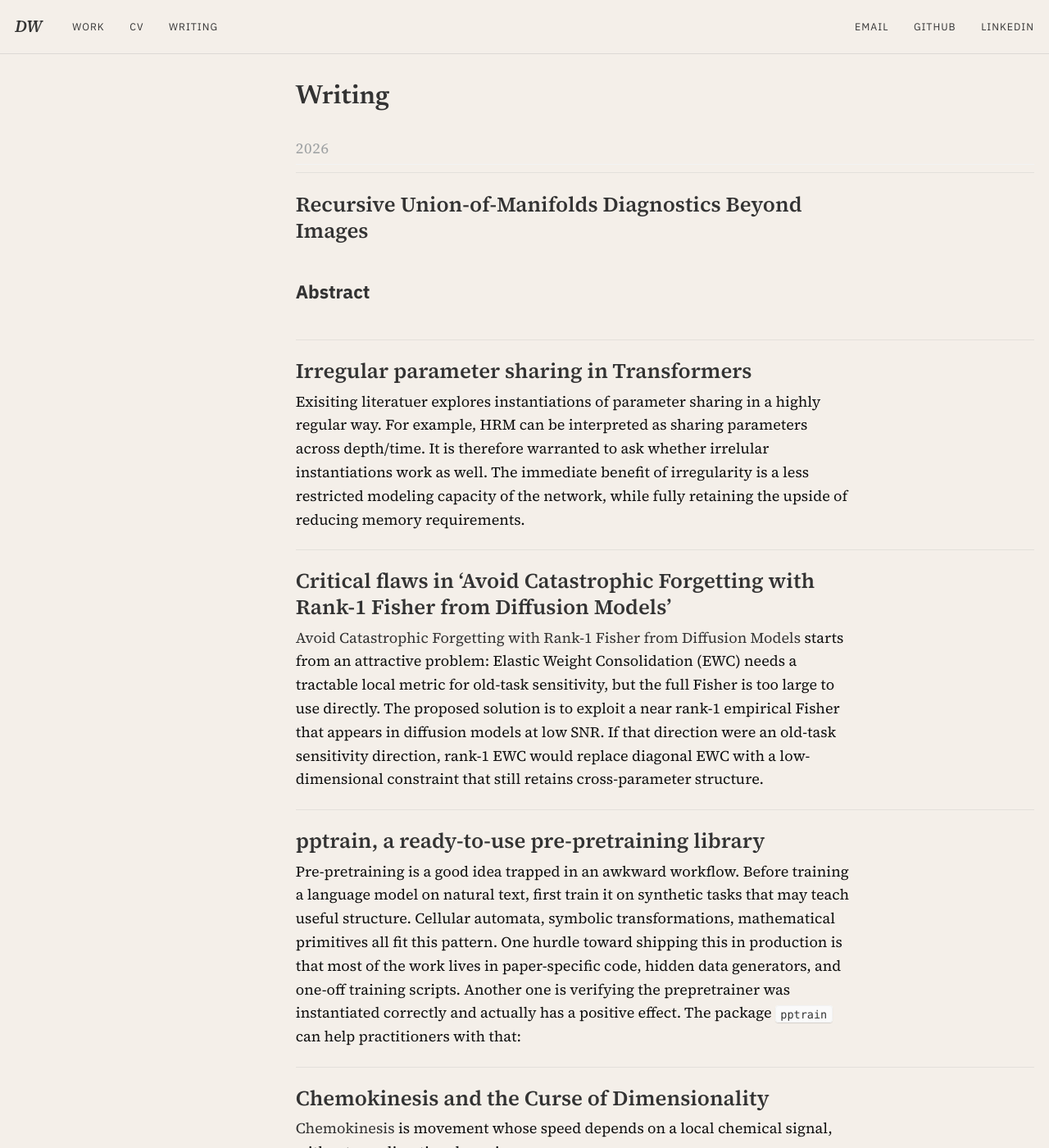
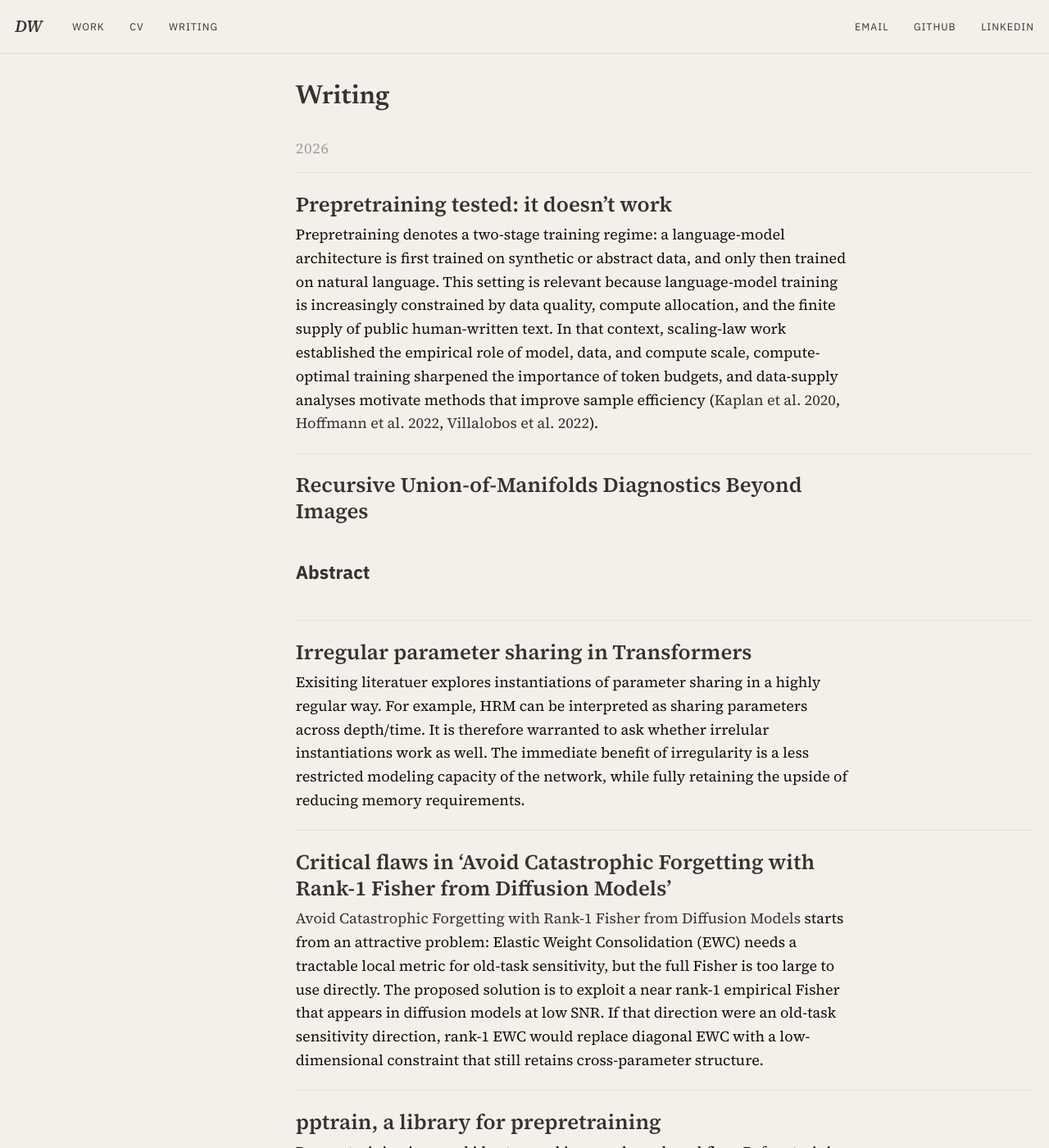
Before and after one commit to DavideWiest/davidewiest.github.io, a Jekyll site: the page built from _pages/year-archive.html, in a window 1280 px wide and 1400 px high. Shown: the whole window at 82% size. Built offline with Jekyll 4.4.1, drawn with Linux system fonts in a browser that asks for light colours; some of the changed lines change nothing that is shown.

Commit message:
new blog

````diff
--- a/_posts/2026-06-18-pptrain-ready-to-use-prepretraining.md
+++ b/_posts/2026-06-18-pptrain-ready-to-use-prepretraining.md
@@ -1,5 +1,5 @@
 ---
-title: "pptrain, a ready-to-use pre-pretraining library"
+title: "pptrain, a library for prepretraining"
 date: 2026-06-18
 permalink: /posts/2026/06/pptrain-ready-to-use-prepretraining/
 tags:
--- /dev/null
+++ b/_posts/2026-07-10-prepretraining-tested-it-doesnt-work.md
@@ -0,0 +1,159 @@
+---
+title: "Prepretraining tested: it doesn't work"
+date: 2026-07-10
+permalink: /posts/2026/07/prepretraining-tested-it-doesnt-work/
+tags:
+  - machine-learning
+  - language-models
+  - pretraining
+  - experiments
+---
+
+Prepretraining denotes a two-stage training regime: a language-model architecture is first trained on synthetic or abstract data, and only then trained on natural language. This setting is relevant because language-model training is increasingly constrained by data quality, compute allocation, and the finite supply of public human-written text. In that context, scaling-law work established the empirical role of model, data, and compute scale, compute-optimal training sharpened the importance of token budgets, and data-supply analyses motivate methods that improve sample efficiency ([Kaplan et al. 2020](https://arxiv.org/abs/2001.08361), [Hoffmann et al. 2022](https://arxiv.org/abs/2203.15556), [Villalobos et al. 2022](https://arxiv.org/abs/2211.04325)).
+
+The central empirical question is whether synthetic upstream training gives the later natural-text phase a better initialization. Recent work instantiates this question with NCA-generated sequences, artificial languages, procedural data, simpler synthetic tasks, LIME-style reasoning tasks, and synthetic summarization tasks ([Lee et al. 2026](https://arxiv.org/abs/2603.10055), [Ri and Tsuruoka 2022](https://aclanthology.org/2022.acl-long.504/), [Jiang et al. 2026](https://arxiv.org/abs/2601.21725), [Wu et al. 2022](https://arxiv.org/abs/2206.10139), [Wu et al. 2021](https://proceedings.mlr.press/v139/wu21c.html), [Krishna et al. 2021](https://aclanthology.org/2021.findings-emnlp.273/)). Across these variants, the transfer claim is stronger than cheap data generation: synthetic data must induce structure that remains useful after the transition to natural text.
+
+This evaluation tests that claim with [`pptrain`](https://github.com/Axym-Labs/pptrain), using the Pythia-410M architecture and tokenizer, a 12,288-token context length, three seeds, public Hugging Face text datasets, and six synthetic task families. To keep the comparison explicit, the baseline is random initialization followed by downstream text training, while the natural-text warmup is treated as a separate method, called NLP prepretraining, rather than as the baseline.
+
+Under this protocol, the results do not support a general synthetic-prepretraining benefit. Synthetic prepretraining improves over random initialization in only one of six task families, and that case is small: Simpler tasks improves final downstream eval loss by 0.16%. At the same time, NLP prepretraining outperforms every synthetic method, and the reasoning and algorithmic probes show no transfer gain.
+
+## Experimental setup
+
+The benchmark was executed with `pptrain replicate`; the completed run corresponds to:
+
+```bash
+pptrain replicate \
+  --profile paper_proxy_2048 \
+  --model-name-or-path EleutherAI/pythia-410m-deduped \
+  --context-length 12288 \
+  --output-dir internal/runs/paper_proxy_pythia410m_12k_20260703_1552 \
+  --resume
+```
+
+Although the profile is named `paper_proxy_2048`, the run analyzed here overrides the context length to 12,288 tokens. Because the model is initialized from the Pythia config and tokenizer rather than from the released Pythia weights, the Pythia suite supplies the architectural and tokenizer reference, while the training baseline remains random initialization ([Biderman et al. 2023](https://arxiv.org/abs/2304.01373)).
+
+Each task used three conditions per seed:
+
+1. Random-init baseline: train only on the downstream text slice.
+2. Synthetic transfer: train on a synthetic task, transfer the learned weights into the downstream model, then train on the downstream text slice.
+3. NLP prepretraining: spend the upstream budget on natural text from the same text family, then continue on the downstream text slice.
+
+The public text data were loaded through Hugging Face Datasets ([Lhoest et al. 2021](https://arxiv.org/abs/2109.02846)). General-text tasks used `HuggingFaceFW/fineweb-edu`, `sample-10BT`, which is part of FineWeb-Edu ([Penedo et al. 2024](https://arxiv.org/abs/2406.17557), [dataset card](https://huggingface.co/datasets/HuggingFaceFW/fineweb-edu)); the math task used `HuggingFaceTB/finemath`, `finemath-4plus` ([dataset card](https://huggingface.co/datasets/HuggingFaceTB/finemath)); and the summarization task used `vblagoje/cc_news` ([dataset card](https://huggingface.co/datasets/vblagoje/cc_news)). In all three cases, the datasets were streamed with separate skip offsets for warmup, train, and eval slices.
+
+The six synthetic task families were NCA, LIME, Simpler tasks, Procedural, Dyck, and Summarization. Since the protocol uses public datasets and a shared bounded setup, it is a proxy study rather than an exact reproduction of every original corpus, schedule, or training budget. The scope is therefore to test whether the same synthetic methods improve later NLP training under one shared, public, multi-seed protocol.
+
+<figure>
+  <img src="/images/pptrain-replication/claim_matrix.png" alt="Claim matrix for the pptrain proxy run" style="width:100%;">
+  <figcaption><strong>Figure 1.</strong> Claim matrix for the six task families. Green cells denote claims supported by the three-seed rule, red cells denote contradicted claims, and grey cells denote inconclusive or unevaluated claims. The matrix shows broad failure against both the random-init baseline and NLP prepretraining.</figcaption>
+</figure>
+
+## Results
+
+Taken together, Figure 1 and Table 1 summarize the final outcomes. NCA, LIME, Procedural, Dyck, and Summarization did not beat random initialization, while all six synthetic methods underperformed NLP prepretraining. The auxiliary probes agree with the loss results: reasoning accuracy for NCA and LIME was zero for both scratch and transferred models, and the algorithmic probes for Procedural and Dyck showed no gain.
+
+<figure>
+  <img src="/images/pptrain-replication/transfer_gap_vs_scratch.png" alt="Synthetic transfer gap versus random-init baseline" style="width:100%;">
+  <figcaption><strong>Figure 2.</strong> Mean downstream eval-loss improvement of synthetic transfer over the random-init baseline. Positive values indicate lower loss than scratch. Only Simpler tasks is positive, and the effect is small.</figcaption>
+</figure>
+
+<figure>
+  <img src="/images/pptrain-replication/compute_matched_nlp_prepretraining_gap.png" alt="Synthetic transfer gap versus NLP prepretraining" style="width:100%;">
+  <figcaption><strong>Figure 3.</strong> Mean downstream eval-loss improvement of synthetic transfer over NLP prepretraining. Positive values indicate that synthetic transfer beat the natural-text warmup. All six values are negative.</figcaption>
+</figure>
+
+<p><strong>Table 1.</strong> Main downstream losses and relative gaps. Lower loss and lower perplexity are better. Positive gap values mean synthetic transfer improved over the comparator.</p>
+
+| Task | Synthetic preset | Scratch loss | Synthetic loss | NLP loss | Synthetic vs scratch | Synthetic vs NLP | Scratch ppl | Synthetic ppl | NLP ppl |
+| --- | --- | ---: | ---: | ---: | ---: | ---: | ---: | ---: | ---: |
+| NCA | `paper_web_text` | 6.232 | 6.779 | 6.044 | -8.78% | -12.17% | 508.9 | 891.7 | 421.5 |
+| LIME | `paper_benchmark_100k` | 5.134 | 6.032 | 4.713 | -17.60% | -27.99% | 170.8 | 419.3 | 111.4 |
+| Simpler tasks | `paper_unary_core_100k` | 6.237 | 6.227 | 6.040 | +0.16% | -3.08% | 511.1 | 506.1 | 420.1 |
+| Procedural | `paper_set_len64` | 6.236 | 6.540 | 6.042 | -4.87% | -8.24% | 510.8 | 692.4 | 420.8 |
+| Dyck | `paper_k64` | 6.242 | 6.583 | 6.050 | -5.46% | -8.79% | 513.8 | 726.5 | 424.3 |
+| Summarization | `paper_ourtasks_subset_100k` | 5.828 | 6.623 | 5.559 | -13.66% | -19.14% | 339.6 | 766.1 | 259.7 |
+
+The loss curves show the same ordering over training rather than only at the final step. In most panels, NLP prepretraining ends with the lowest loss, the random-init baseline remains between NLP prepretraining and synthetic transfer, and synthetic transfer starts at higher loss and remains higher.
+
+<figure>
+  <img src="/images/pptrain-replication/loss_overlays.png" alt="Downstream loss overlays for scratch, synthetic transfer, and NLP prepretraining" style="width:100%;">
+  <figcaption><strong>Figure 4.</strong> Downstream eval-loss curves for random initialization, synthetic transfer, and NLP prepretraining. Solid lines are seed means and bands show one standard deviation. The ordering is visible across training, not only at the final step.</figcaption>
+</figure>
+
+<figure>
+  <img src="/images/pptrain-replication/effect_summary.png" alt="Effect summary heatmap" style="width:100%;">
+  <figcaption><strong>Figure 5.</strong> Summary heatmap of the main effect sizes. Each column is scaled separately for readability; comparisons across columns should use the printed values rather than the color intensity.</figcaption>
+</figure>
+
+NCA also failed at the upstream task itself: held-out synthetic next-patch token accuracy was essentially zero, averaging 0.0024% across seeds. Because the implementation had reference-parity checks against paper code fixtures, this result is informative about the training mechanism rather than just the generator implementation. In this run, a validated task generator did not produce a useful upstream learning problem for the model, so the failure cannot be reduced to a downstream evaluation artifact.
+
+## Diagnostics
+
+Although the representation diagnostics are descriptive rather than primary success criteria, they match the outcome metrics. Relative to scratch, synthetic transfer has lower CKA to the NLP-prepretrained model. Simpler tasks is the mildest case, combining high activation CKA to NLP prepretraining with the only positive scratch gap, whereas NCA shows the opposite pattern: low CKA, low effective rank, high divergence, and the worst direct upstream synthetic accuracy.
+
+<figure>
+  <img src="/images/pptrain-replication/activation_cka_to_baseline.png" alt="Activation CKA to NLP prepretraining" style="width:80%;">
+  <figcaption><strong>Figure 6.</strong> Midlayer activation CKA to the corresponding NLP-prepretrained model. Higher values indicate more similar hidden-state geometry on held-out downstream tokens. Simpler tasks is closest to the NLP method; NCA is farthest away.</figcaption>
+</figure>
+
+<figure>
+  <img src="/images/pptrain-replication/logit_divergence_to_baseline.png" alt="Logit divergence to NLP prepretraining" style="width:80%;">
+  <figcaption><strong>Figure 7.</strong> Reference KL divergence from synthetic transfer to the NLP-prepretrained model, shown in scaled units for readability. Lower values indicate closer predictive distributions.</figcaption>
+</figure>
+
+<figure>
+  <img src="/images/pptrain-replication/activation_effective_rank.png" alt="Activation effective rank" style="width:100%;">
+  <figcaption><strong>Figure 8.</strong> Effective rank of midpoint hidden states on held-out downstream tokens. Low rank indicates narrow internal activity; NCA is the lowest-rank transferred condition.</figcaption>
+</figure>
+
+## Interpretation
+
+The measured result is bounded but consistent. Under this setup, synthetic prepretraining worsens downstream NLP training in five of six task families. The two controls locate the failure: random initialization tests whether synthetic transfer helps at all, while NLP prepretraining tests whether the same upstream budget is better spent on natural text. Synthetic transfer fails the first comparison in five of six tasks and the second comparison in all six.
+
+A possible mechanism is stiffening plus covariate shift. If synthetic prepretraining moves the network into a less plastic state before the transition to natural text, and if the synthetic and downstream distributions are far apart, then the second stage becomes a difficult warm-start problem rather than a useful initialization. This interpretation is consistent with evidence that warm-starting a trained network can generalize worse than retraining from scratch, that deep networks can lose plasticity across task sequences, and that fine-tuning under distribution shift can underperform even when the pretrained representation is good ([Ash and Adams 2020](https://arxiv.org/abs/1910.08475), [Dohare et al. 2023](https://arxiv.org/abs/2306.13812), [Kumar et al. 2022](https://arxiv.org/abs/2202.10054)). In this run, five of the six synthetic tasks produced a worse starting point than random initialization.
+
+The NCA condition illustrates this failure mode because its intended mechanism is that rich non-linguistic dynamics provide useful structure before natural text. Here, however, the NCA-prepretrained model did not learn the held-out synthetic prediction task and then transferred poorly to natural text. For this condition, the upstream curriculum failed before the downstream transfer question became relevant.
+
+## Conclusion
+
+Under the tested Pythia-410M, 12k-context, public-dataset protocol, synthetic prepretraining does not provide a useful initialization for downstream NLP training: NLP prepretraining achieves lower final evaluation loss than every synthetic method, and random initialization achieves lower final evaluation loss than five of the six synthetic methods.
+
+The evaluation also identifies the necessary controls for future prepretraining claims. A synthetic upstream method should beat random initialization, beat a natural-text upstream budget, and show that the synthetic task was learned; without those checks, a synthetic curriculum can move the model into a less useful region of parameter space while still appearing plausible as a pretraining method.
+
+## Appendix
+
+<figure>
+  <img src="/images/pptrain-replication/convergence_step_delta.png" alt="Convergence step delta" style="width:100%;">
+  <figcaption><strong>Figure A1.</strong> Steps by which synthetic transfer reaches the random-init baseline's final loss. Positive values indicate faster convergence. The profile did not produce a meaningful convergence advantage.</figcaption>
+</figure>
+
+<figure>
+  <img src="/images/pptrain-replication/pairwise_logit_divergence.png" alt="Pairwise logit divergence matrix" style="width:85%;">
+  <figcaption><strong>Figure A2.</strong> Pairwise Jensen-Shannon divergence between predictive distributions on a shared diagnostic text bundle. Lower values indicate more similar model predictions.</figcaption>
+</figure>
+
+<figure>
+  <img src="/images/pptrain-replication/pairwise_activation_cka.png" alt="Pairwise activation CKA matrix" style="width:85%;">
+  <figcaption><strong>Figure A3.</strong> Pairwise midpoint activation CKA on a shared diagnostic text bundle. Higher values indicate more similar internal representation structure.</figcaption>
+</figure>
+
+## References
+
+1. Jordan T. Ash and Ryan P. Adams. [On Warm-Starting Neural Network Training](https://arxiv.org/abs/1910.08475). NeurIPS 2020.
+2. Stella Biderman et al. [Pythia: A Suite for Analyzing Large Language Models Across Training and Scaling](https://arxiv.org/abs/2304.01373). ICML 2023.
+3. Shibhansh Dohare et al. [Maintaining Plasticity in Deep Continual Learning](https://arxiv.org/abs/2306.13812). 2023.
+4. Jordan Hoffmann et al. [Training Compute-Optimal Large Language Models](https://arxiv.org/abs/2203.15556). NeurIPS 2022.
+5. Liangze Jiang et al. [Procedural Pretraining: Warming Up Language Models with Abstract Data](https://arxiv.org/abs/2601.21725). ICML 2026.
+6. Jared Kaplan et al. [Scaling Laws for Neural Language Models](https://arxiv.org/abs/2001.08361). 2020.
+7. Kalpesh Krishna et al. [Does Pretraining for Summarization Require Knowledge Transfer?](https://aclanthology.org/2021.findings-emnlp.273/). Findings of EMNLP 2021.
+8. Ananya Kumar et al. [Fine-Tuning can Distort Pretrained Features and Underperform Out-of-Distribution](https://arxiv.org/abs/2202.10054). ICLR 2022.
+9. Dan Lee et al. [Training Language Models via Neural Cellular Automata](https://arxiv.org/abs/2603.10055). 2026.
+10. Quentin Lhoest et al. [Datasets: A Community Library for Natural Language Processing](https://arxiv.org/abs/2109.02846). EMNLP Demo 2021.
+11. Alexander Mordvintsev et al. [Growing Neural Cellular Automata](https://distill.pub/2020/growing-ca). Distill 2020.
+12. Guilherme Penedo et al. [The FineWeb Datasets: Decanting the Web for the Finest Text Data at Scale](https://arxiv.org/abs/2406.17557). 2024.
+13. Ryokan Ri and Yoshimasa Tsuruoka. [Pretraining with Artificial Language: Studying Transferable Knowledge in Language Models](https://aclanthology.org/2022.acl-long.504/). ACL 2022.
+14. Pablo Villalobos et al. [Will we run out of data? Limits of LLM scaling based on human-generated data](https://arxiv.org/abs/2211.04325). 2022.
+15. Yuhuai Wu et al. [LIME: Learning Inductive Bias for Primitives of Mathematical Reasoning](https://proceedings.mlr.press/v139/wu21c.html). ICML 2021.
+16. Yuhuai Wu, Felix Li, and Percy Liang. [Insights into Pre-training via Simpler Synthetic Tasks](https://arxiv.org/abs/2206.10139). 2022.
+17. Hugging Face. [HuggingFaceFW/fineweb-edu dataset card](https://huggingface.co/datasets/HuggingFaceFW/fineweb-edu).
+18. Hugging Face. [HuggingFaceTB/finemath dataset card](https://huggingface.co/datasets/HuggingFaceTB/finemath).
+19. Vladimir Blagojevic. [vblagoje/cc_news dataset card](https://huggingface.co/datasets/vblagoje/cc_news).
````
Also changed, not shown: images/pptrain-replication/activation_cka_to_baseline.png (added), images/pptrain-replication/activation_effective_rank.png (added), images/pptrain-replication/claim_matrix.png (added), images/pptrain-replication/compute_matched_nlp_prepretraining_gap.png (added), images/pptrain-replication/convergence_step_delta.png (added), images/pptrain-replication/effect_summary.png (added), images/pptrain-replication/logit_divergence_to_baseline.png (added), images/pptrain-replication/loss_overlays.png (added), images/pptrain-replication/pairwise_activation_cka.png (added), images/pptrain-replication/pairwise_logit_divergence.png (added), images/pptrain-replication/transfer_gap_vs_scratch.png (added).
